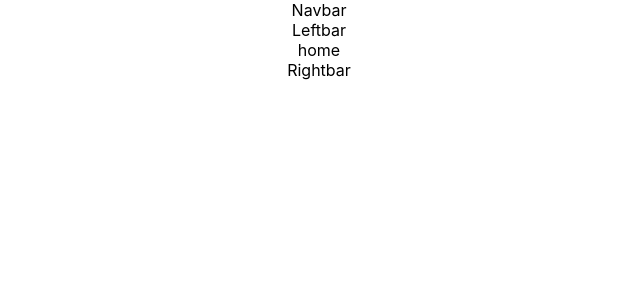
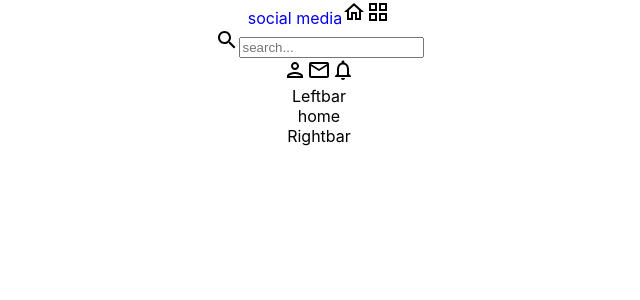
Before and after one commit to aksharkh/social-media, a React (Create React App) app: page / in a window 1280 px wide. Shown: the top 300 px of the page, without its empty margins (321-961 px from the left). Built offline with nearby package versions, Linux system fonts and the light colour scheme.

Commit message:
added navbar

```diff
--- a/package.json
+++ b/package.json
@@ -3,6 +3,10 @@
   "version": "0.1.0",
   "private": true,
   "dependencies": {
+    "@emotion/react": "^11.11.4",
+    "@emotion/styled": "^11.11.5",
+    "@mui/icons-material": "^5.15.20",
+    "@mui/material": "^5.15.20",
     "@testing-library/jest-dom": "^5.17.0",
     "@testing-library/react": "^13.4.0",
     "@testing-library/user-event": "^13.5.0",
--- a/src/components/navbar/Navbar.jsx
+++ b/src/components/navbar/Navbar.jsx
@@ -1,8 +1,35 @@
 import React from 'react'
+import HomeOutlinedIcon from "@mui/icons-material/HomeOutlined";
+import DarkModeOutlinedIcon from "@mui/icons-material/DarkModeOutlined";
+import WbSunnyOutlinedIcon from "@mui/icons-material/WbSunnyOutlined";
+import GridViewOutlinedIcon from "@mui/icons-material/GridViewOutlined";
+import NotificationsOutlinedIcon from "@mui/icons-material/NotificationsOutlined";
+import EmailOutlinedIcon from "@mui/icons-material/EmailOutlined";
+import PersonOutlinedIcon from "@mui/icons-material/PersonOutlined";
+import SearchOutlinedIcon from "@mui/icons-material/SearchOutlined";
+import { Link } from 'react-router-dom';
 
 const Navbar = () => {
   return (
-    <div>Navbar</div>
+    <div className='navbar'>
+        <div className="left">
+            <Link to='/' style={{textDecoration: "none"}}>
+            <span>social media</span>
+            </Link>
+            <HomeOutlinedIcon />
+            <GridViewOutlinedIcon/>
+            <div className="search">
+                <SearchOutlinedIcon/>
+                <input type="text" placeholder='search...'/>
+            </div>
+        </div>
+        <div className="right">
+        <PersonOutlinedIcon />
+        <EmailOutlinedIcon />
+        <NotificationsOutlinedIcon />
+
+        </div>
+    </div>
   )
 }
 
```
Also changed, not shown: 1 other file (tests, documents, lock files or other folders).
